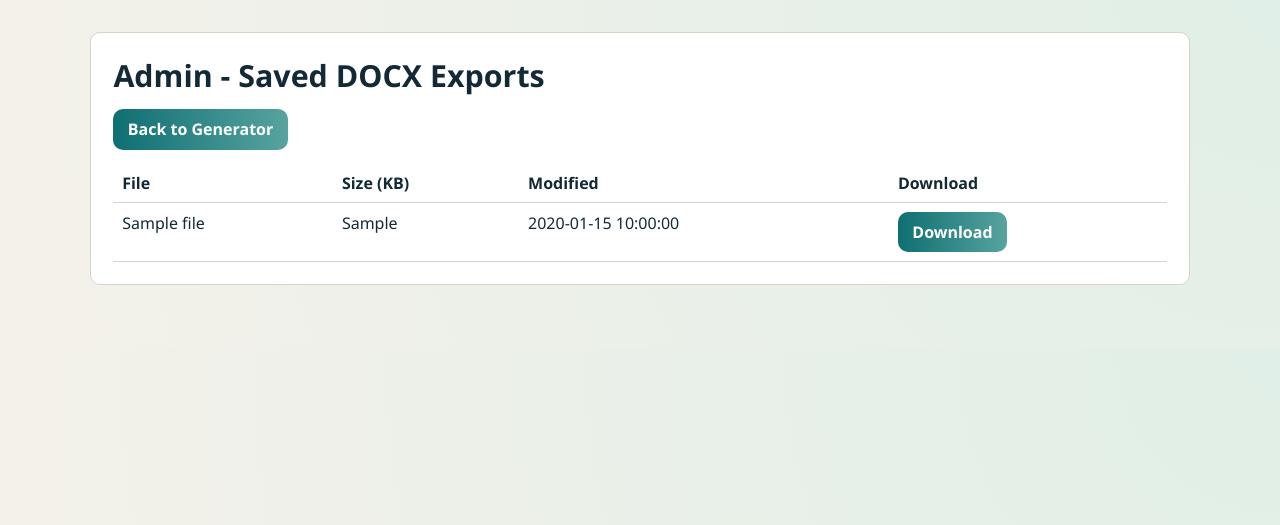
After one commit to ugadarren/hypertarget-report-generator, a FastAPI app: template app/templates/admin_exports.html in a window 1280 px wide. The commit adds this page. Shown: the top 525 px of the page. Run offline with FastAPI, Linux system fonts and the light colour scheme; the template is opened without the code that fills it: most values are stand-ins (such as "Sample title", 1, 10 or a date in 2020).

Commit message:
Add admin DOCX exports area and auto-save DOCX on generation

```diff
--- a/app/main.py
+++ b/app/main.py
@@ -2,6 +2,7 @@ from __future__ import annotations
 
 import os
 from pathlib import Path
+from datetime import datetime
 
 from fastapi import FastAPI, Form, HTTPException, Request
 from fastapi.responses import FileResponse, HTMLResponse, RedirectResponse
@@ -28,6 +29,38 @@ templates = Jinja2Templates(directory=str(BASE_DIR / "templates"))
 @app.get("/", response_class=HTMLResponse)
 async def home(request: Request):
     return templates.TemplateResponse("index.html", {"request": request})
+
+
+@app.get("/admin/exports", response_class=HTMLResponse)
+async def admin_exports(request: Request):
+    exports_dir = BASE_DIR.parent / "reports" / "exports"
+    exports_dir.mkdir(parents=True, exist_ok=True)
+    files = []
+    for path in sorted(exports_dir.glob("*.docx"), key=lambda p: p.stat().st_mtime, reverse=True):
+        stat = path.stat()
+        files.append(
+            {
+                "name": path.name,
+                "size_kb": round(stat.st_size / 1024, 1),
+                "modified_at": datetime.fromtimestamp(stat.st_mtime).strftime("%Y-%m-%d %H:%M:%S"),
+            }
+        )
+    return templates.TemplateResponse("admin_exports.html", {"request": request, "files": files})
+
+
+@app.get("/admin/exports/{filename}")
+async def admin_download_export(filename: str):
+    if "/" in filename or "\\" in filename or not filename.endswith(".docx"):
+        raise HTTPException(status_code=400, detail="Invalid file name")
+    exports_dir = BASE_DIR.parent / "reports" / "exports"
+    path = exports_dir / filename
+    if not path.exists():
+        raise HTTPException(status_code=404, detail="Export file not found")
+    return FileResponse(
+        path=path,
+        filename=path.name,
+        media_type="application/vnd.openxmlformats-officedocument.wordprocessingml.document",
+    )
 
 
 @app.get("/designation-explorer", response_class=HTMLResponse)
@@ -59,12 +92,20 @@ async def generate_from_form(
         notes=notes or None,
     )
     report = service.generate(payload)
+    try:
+        word_export.export_report(report)
+    except RuntimeError:
+        pass
     return RedirectResponse(url=f"/reports/{report.id}", status_code=303)
 
 
 @app.post("/api/report/generate", response_model=GenerateResponse)
 async def generate_api(payload: CompanyInput):
     report = service.generate(payload)
+    try:
+        word_export.export_report(report)
+    except RuntimeError:
+        pass
     return GenerateResponse(report_id=report.id, report_url=f"/reports/{report.id}")
 
 
--- /dev/null
+++ b/app/templates/admin_exports.html
@@ -0,0 +1,44 @@
+<!DOCTYPE html>
+<html lang="en">
+  <head>
+    <meta charset="UTF-8" />
+    <meta name="viewport" content="width=device-width, initial-scale=1.0" />
+    <title>Admin Exports</title>
+    <link rel="stylesheet" href="/static/styles.css" />
+  </head>
+  <body>
+    <main class="container report-doc">
+      <header>
+        <h1>Admin - Saved DOCX Exports</h1>
+        <p><a class="button-link" href="/">Back to Generator</a></p>
+      </header>
+      <section class="doc-section">
+        <table>
+          <thead>
+            <tr>
+              <th>File</th>
+              <th>Size (KB)</th>
+              <th>Modified</th>
+              <th>Download</th>
+            </tr>
+          </thead>
+          <tbody>
+            {% if not files %}
+            <tr>
+              <td colspan="4">No DOCX exports saved yet.</td>
+            </tr>
+            {% endif %}
+            {% for file in files %}
+            <tr>
+              <td>{{ file.name }}</td>
+              <td>{{ file.size_kb }}</td>
+              <td>{{ file.modified_at }}</td>
+              <td><a class="button-link" href="/admin/exports/{{ file.name }}">Download</a></td>
+            </tr>
+            {% endfor %}
+          </tbody>
+        </table>
+      </section>
+    </main>
+  </body>
+</html>
--- a/app/templates/index.html
+++ b/app/templates/index.html
@@ -10,7 +10,8 @@
     <main class="container">
       <section class="hero">
         <h1>Tax Incentive Report Generator</h1>
-        <p>Create Georgia-focused incentive assessments from a company website and address list.</p>
+        <p>Enter the company name, website URL, address(es), and any optional notes to create an Incentive Report.</p>
+        <p><a class="button-link" href="/admin/exports">Open Admin Exports</a></p>
       </section>
 
       <form class="card" method="post" action="/generate">
```
Also changed, not shown: README.md.
